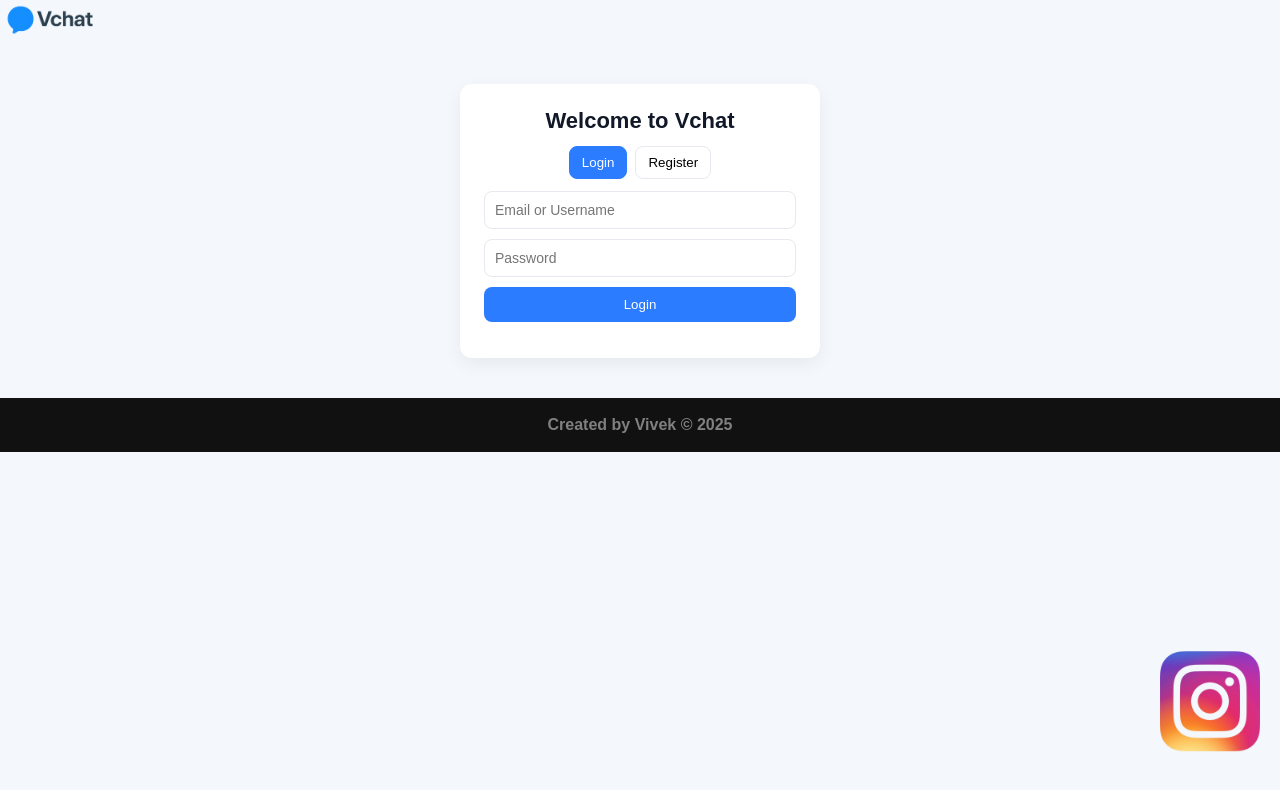
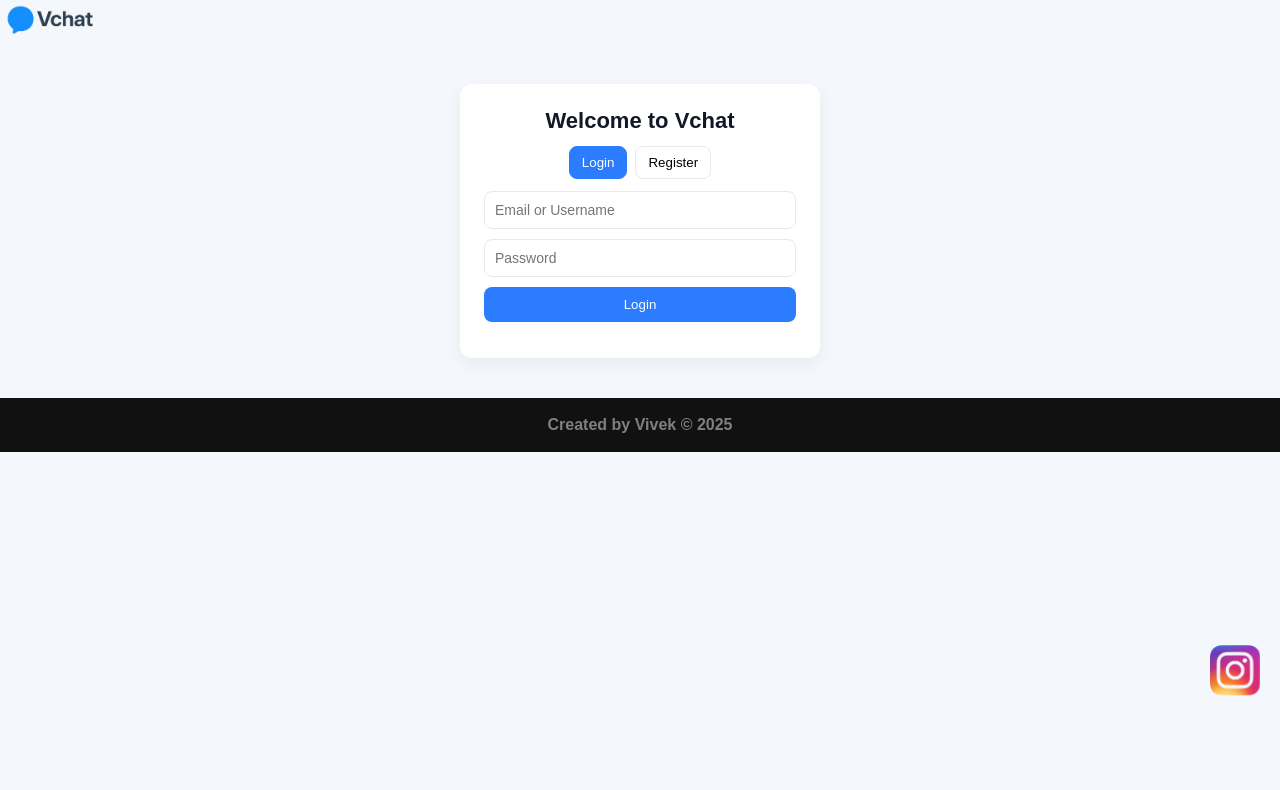
Before and after one commit to vivekkumar20041806/vchat, a website: page index.html in a window 1280 px wide. Drawn offline with Linux system fonts and the light colour scheme; no server answers.

Commit message:
Add files via upload

```diff
--- a/pages/social-media.html
+++ b/pages/social-media.html
@@ -1,14 +1,14 @@
 <style>
 .social-section {
-  position: fixed;
-  bottom: 40px;
-  right: 20px;
-  z-index: 999;
-  pointer-events: auto;
+  text-align: right;
 }
 
 .social-section img {
-  height: 100px;
+  height: 50px;                  /* Icon size */
+  position: fixed;               /* Fix screen par rakhne ke liye */
+  bottom: 100px;                 /* Footer ke upar distance */
+  right: 20px;                   /* Right corner se distance */
+  z-index: 9999;                 /* Footer ke upar lane ke liye */
   animation: floatInsta 3s ease-in-out infinite;
   transition: transform 0.3s ease;
 }
@@ -25,6 +25,6 @@
 
 <div class="social-section">
   <a href="https://www.instagram.com/vivek.kr1806" target="_blank">
-<img src="https://vivekkumar20041806.github.io/vchat/frontend/assets/images/Insta.png" alt="Instagram">
+    <img src="https://vivekkumar20041806.github.io/vchat/frontend/assets/images/Insta.png" alt="Instagram">
   </a>
 </div>
```
